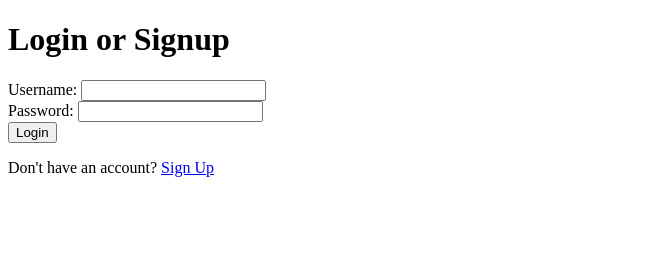
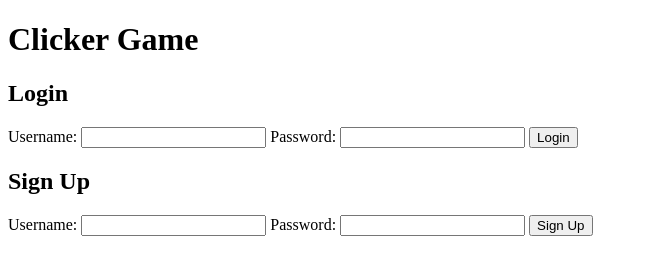
Before and after one commit to Huyaterminator/clicker, a plain HTML site: page index.html in a window 1280 px wide. Shown: the whole page, without its empty margins (0-648 px from the left). Drawn offline with Linux system fonts and the light colour scheme.

Commit message:
Update index.html

```diff
--- a/index.html
+++ b/index.html
@@ -1,29 +1,30 @@
 <!DOCTYPE html>
 <html>
 <head>
-    <title>Login/Signup</title>
+    <title>Clicker Game - Login/Signup</title>
 </head>
 <body>
-    <h1>Login or Signup</h1>
-    <form id="loginForm">
-        <label for="username">Username:</label>
-        <input type="text" id="username" name="username" required>
-        <br>
-        <label for="password">Password:</label>
-        <input type="password" id="password" name="password" required>
-        <br>
-        <button type="submit">Login</button>
-    </form>
-    <p>Don't have an account? <a href="#" id="signupLink">Sign Up</a></p>
-    <form id="signupForm" style="display: none;">
-        <label for="newUsername">New Username:</label>
-        <input type="text" id="newUsername" name="newUsername" required>
-        <br>
-        <label for="newPassword">New Password:</label>
-        <input type="password" id="newPassword" name="newPassword" required>
-        <br>
-        <button type="submit">Sign Up</button>
-    </form>
+    <h1>Clicker Game</h1>
+    <div id="loginContainer">
+        <h2>Login</h2>
+        <form id="loginForm">
+            <label for="loginUsername">Username:</label>
+            <input type="text" id="loginUsername" required>
+            <label for="loginPassword">Password:</label>
+            <input type="password" id="loginPassword" required>
+            <button type="submit">Login</button>
+        </form>
+    </div>
+    <div id="signupContainer">
+        <h2>Sign Up</h2>
+        <form id="signupForm">
+            <label for="signupUsername">Username:</label>
+            <input type="text" id="signupUsername" required>
+            <label for="signupPassword">Password:</label>
+            <input type="password" id="signupPassword" required>
+            <button type="submit">Sign Up</button>
+        </form>
+    </div>
     <script src="script.js"></script>
 </body>
 </html>
```
